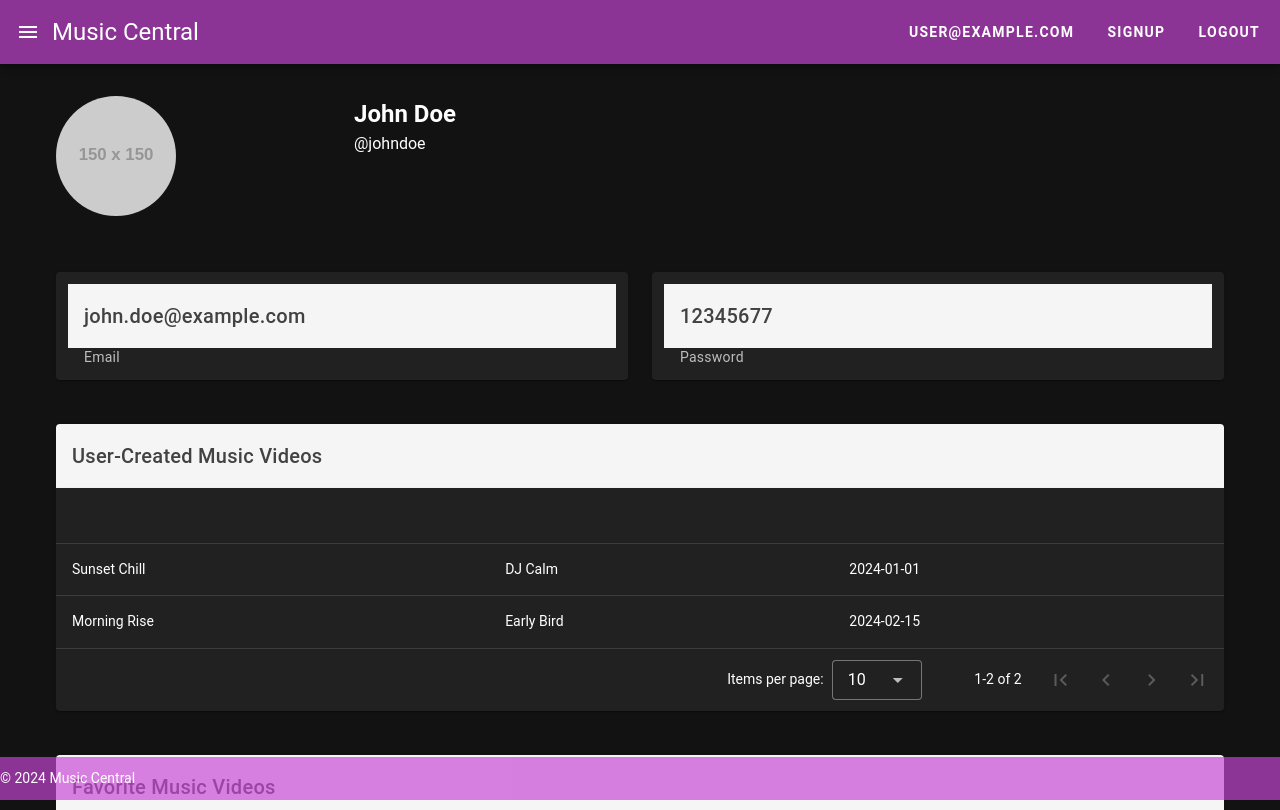
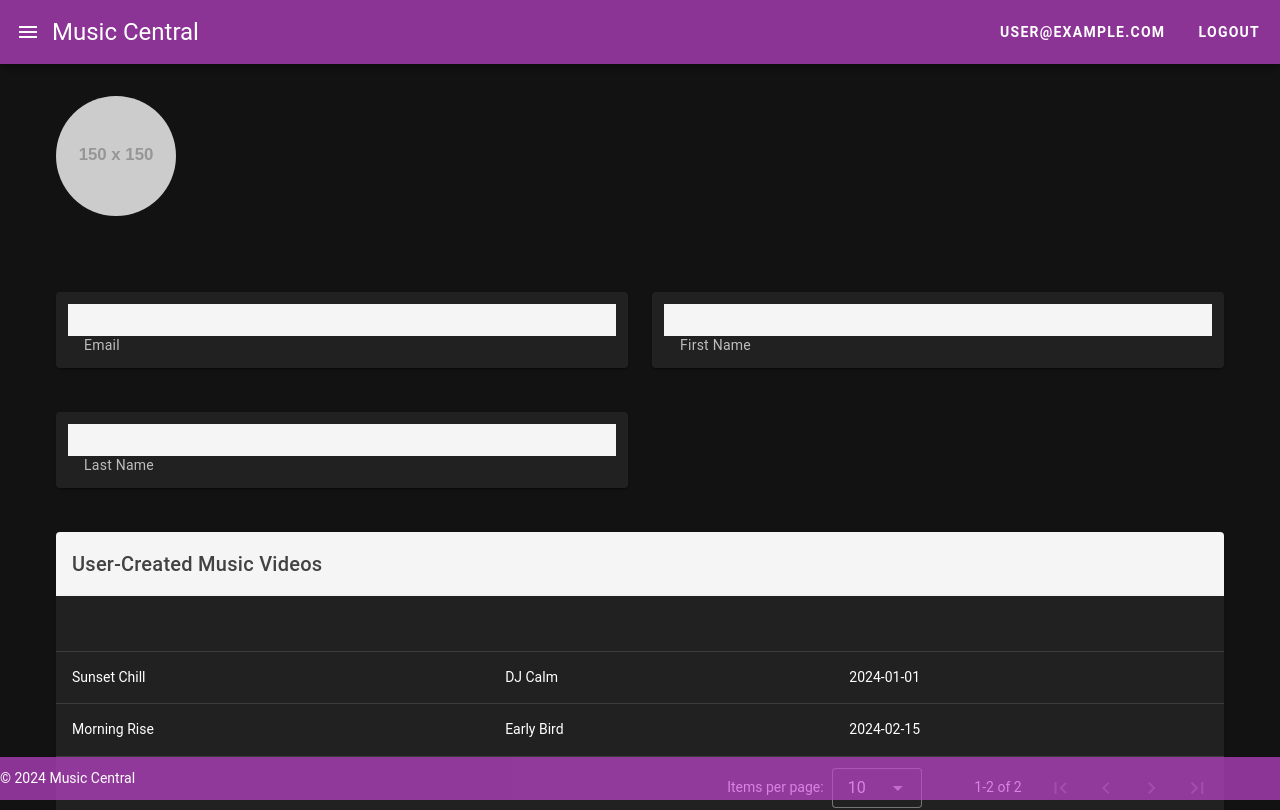
Before and after one commit to Marko455/Music_Central2, a Vue app: page /profile in a window 1280 px wide. Shown: the top 810 px of the page. Built offline with nearby package versions, Linux system fonts and the light colour scheme; no server answers; the database is empty; sample sign-in values are in the browser's storage.

Commit message:
User query
Pisanje query firebase koda za povezivanje "User" dokumenta unutar kolekcije firebase-a sa firebase authentification user-om. Da korisnik može imati svoje podatke spremljene na profil i firebase database

```diff
--- a/src/App.vue
+++ b/src/App.vue
@@ -1,6 +1,6 @@
 <template>
   <v-app>
-    <!-- App collapse bar-->
+    <!-- App collapse bar -->
     <v-app-bar app color="#c945d7ac" dark>
       <v-btn icon @click="drawer = !drawer">
         <v-icon>mdi-menu</v-icon>
@@ -11,7 +11,7 @@
       <v-spacer></v-spacer>
       <v-btn v-if="user" text class="toolbar-button">{{ username }}</v-btn>
       <v-btn v-else to="/login" text class="toolbar-button">Login</v-btn>
-      <v-btn to="/signup" text class="toolbar-button">Signup</v-btn>
+      <v-btn v-if="!user" to="/signup" text class="toolbar-button">Signup</v-btn>
       <v-btn v-if="user" text class="toolbar-button" @click="logout">Logout</v-btn>
     </v-app-bar>
 
@@ -39,7 +39,7 @@
 
 <script>
 import { onAuthStateChanged, signOut } from 'firebase/auth';
-import { doc, getDoc } from 'firebase/firestore';
+import { collection, query, where, getDocs } from 'firebase/firestore';
 import { auth, db } from '@/firebase.js';
 import { store } from '@/store.js';
 
@@ -55,7 +55,7 @@ export default {
   created() {
     onAuthStateChanged(auth, async (user) => {
       if (user) {
-        const userDoc = await this.fetchUserDetails(user.uid);
+        const userDoc = await this.fetchUserDetails(user.email);
         store.setUser(user);
         this.user = user;
         this.username = userDoc?.username || user.email;
@@ -67,11 +67,13 @@ export default {
     });
   },
   methods: {
-    async fetchUserDetails(uid) {
+    async fetchUserDetails(email) {
       try {
-        const userDocRef = doc(db, 'Users', uid);
-        const userDoc = await getDoc(userDocRef);
-        if (userDoc.exists()) {
+        const usersCollection = collection(db, 'Users');
+        const q = query(usersCollection, where('email', '==', email));
+        const querySnapshot = await getDocs(q);
+        if (!querySnapshot.empty) {
+          const userDoc = querySnapshot.docs[0];
           return userDoc.data();
         } else {
           console.log("No such document!");
--- a/src/views/Profile.vue
+++ b/src/views/Profile.vue
@@ -8,8 +8,8 @@
         </v-avatar>
       </v-col>
       <v-col cols="12" sm="9">
-          <h2 class="display-1">John Doe</h2>
-          <p class="subtitle-1">@johndoe</p>
+        <h2 class="display-1">{{ userProfile.username }}</h2>
+        <p class="subtitle-1">{{ userProfile.email }}</p>
       </v-col>
     </v-row>
 
@@ -17,14 +17,20 @@
     <v-row>
       <v-col cols="12" md="6">
         <v-card class="pa-3">
-            <v-card-title>john.doe@example.com</v-card-title>
+          <v-card-title>{{ userProfile.email }}</v-card-title>
           <v-card-subtitle>Email</v-card-subtitle>
         </v-card>
       </v-col>
       <v-col cols="12" md="6">
         <v-card class="pa-3">
-            <v-card-title>12345677</v-card-title>
-            <v-card-subtitle>Password</v-card-subtitle>
+          <v-card-title>{{ userProfile.firstname }}</v-card-title>
+          <v-card-subtitle>First Name</v-card-subtitle>
+        </v-card>
+      </v-col>
+      <v-col cols="12" md="6">
+        <v-card class="pa-3">
+          <v-card-title>{{ userProfile.lastname }}</v-card-title>
+          <v-card-subtitle>Last Name</v-card-subtitle>
         </v-card>
       </v-col>
     </v-row>
@@ -60,10 +66,21 @@
 </template>
 
 <script>
+import { onAuthStateChanged } from 'firebase/auth';
+import { collection, query, where, getDocs } from 'firebase/firestore';
+import { auth, db } from '@/firebase.js';
+import { store } from '@/store.js';
+
 export default {
   name: 'MyProfile',
   data() {
     return {
+      userProfile: {
+        username: '',
+        email: '',
+        firstname: '',
+        lastname: ''
+      },
       headers: [
         { text: 'Video Title', value: 'title' },
         { text: 'Artist', value: 'artist' },
@@ -78,11 +95,51 @@
         { title: 'Beach Waves', artist: 'Ocean Sounds', dateAdded: '2023-12-20' }
       ]
     };
+  },
+  created() {
+    onAuthStateChanged(auth, async (user) => {
+      if (user) {
+        const userDoc = await this.fetchUserProfile(user.email);
+        if (userDoc) {
+          this.userProfile = {
+            username: userDoc.username || '',
+            email: userDoc.email || user.email,
+            firstname: userDoc.firstname || '',
+            lastname: userDoc.lastname || ''
+          };
+        }
+      } else {
+        store.setUser(null);
+        this.$router.push('/login');
+      }
+    });
+  },
+  methods: {
+    async fetchUserProfile(email) {
+      try {
+        const usersCollection = collection(db, 'Users');
+        const q = query(usersCollection, where('email', '==', email));
+        const querySnapshot = await getDocs(q);
+        if (!querySnapshot.empty) {
+          const userDoc = querySnapshot.docs[0];
+          return userDoc.data();
+        } else {
+          console.log("No such document!");
+          return null;
+        }
+      } catch (error) {
+        console.error("Error fetching user document:", error);
+        return null;
+      }
+    }
   }
 }
 </script>
 
 <style scoped>
+.profile-header {
+  margin-bottom: 20px;
+}
 
 .v-card {
   margin-top: 20px;
```
Lines whose indentation alone changed are shown as unchanged.
